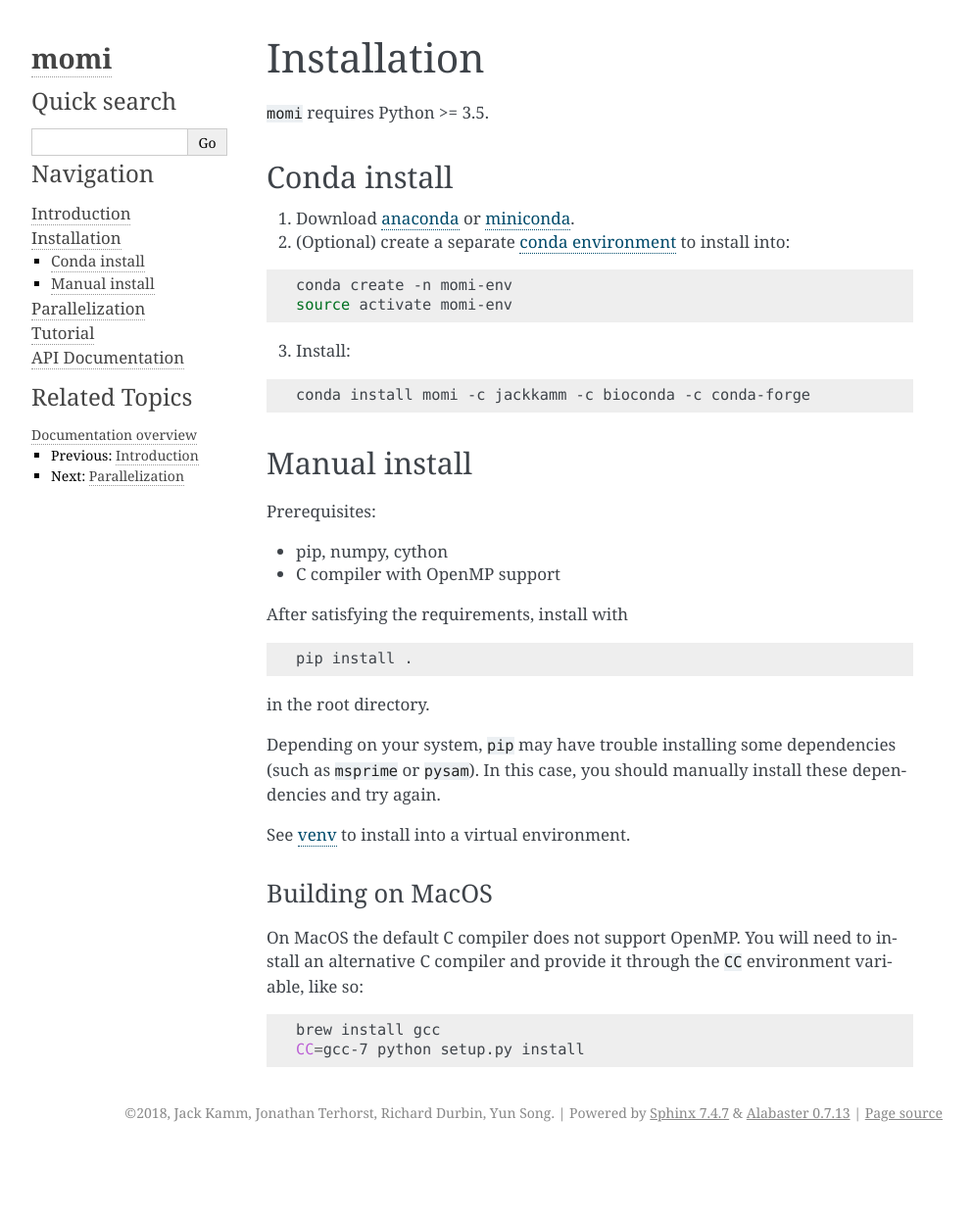
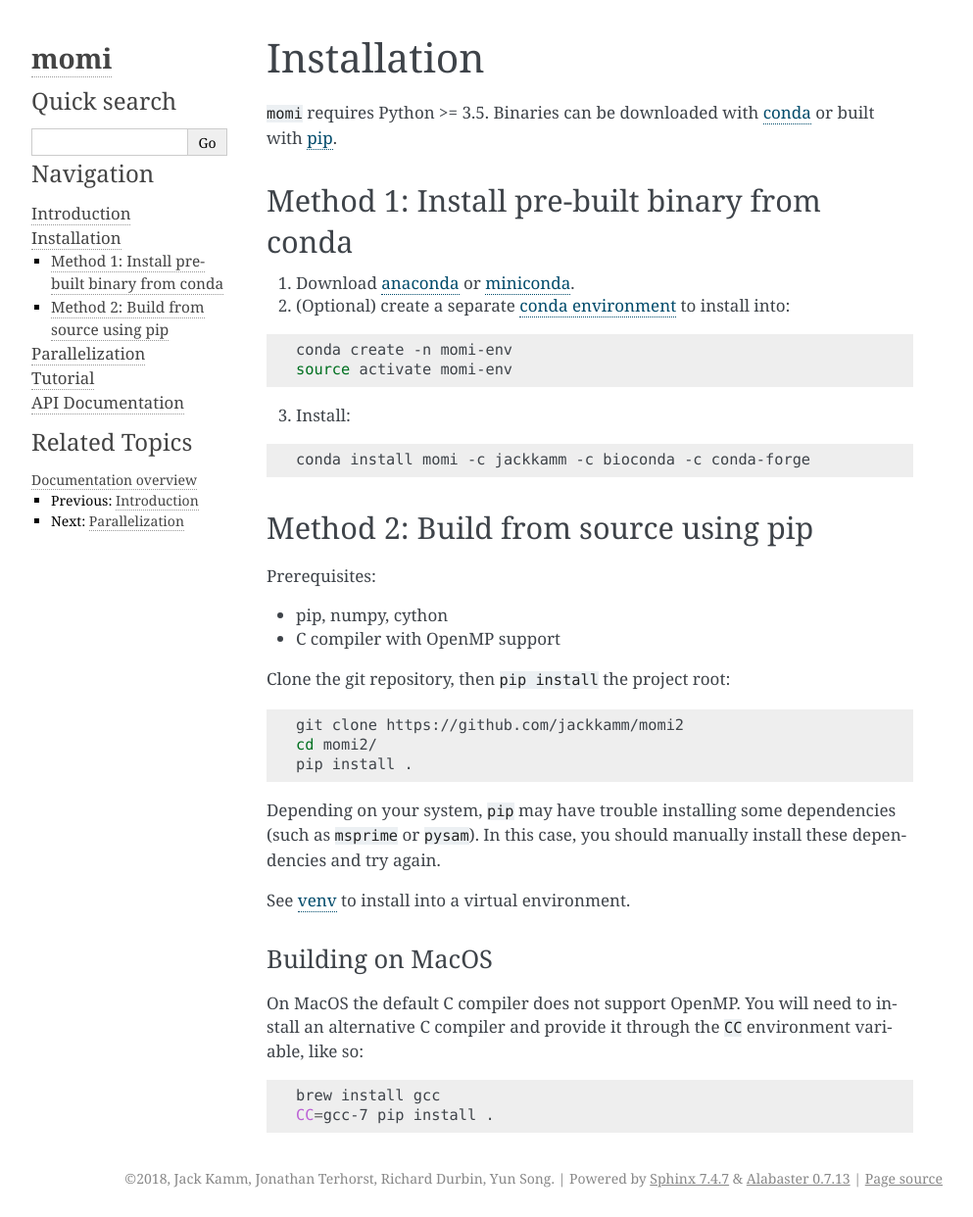
Before and after one commit to popgenmethods/momi2, a Sphinx documentation site: the page built from docs/installation.rst, in a window 1280 px wide. Shown: the whole page at 98% size, without its empty margins (148-1141 px from the left). Built offline with Sphinx 7.4.7, drawn with Linux system fonts in a browser that asks for light colours; before the commit the page ends 1175 px from its top, so only the background shows below that.

Commit message:
installation docs

```diff
--- a/docs/installation.rst
+++ b/docs/installation.rst
@@ -4,11 +4,11 @@
 Installation
 ============
 
-``momi`` requires Python >= 3.5.
+``momi`` requires Python >= 3.5. Binaries can be downloaded with `conda <https://conda.io/docs/>`_ or built with `pip <https://pip.readthedocs.io/en/stable/>`_.
 
--------------
-Conda install
--------------
+---------------------------------------------
+Method 1: Install pre-built binary from conda
+---------------------------------------------
 
 1. Download `anaconda <https://www.anaconda.com/download/>`_ or `miniconda <https://conda.io/miniconda.html>`_.
 2. (Optional) create a separate `conda environment <https://conda.io/docs/user-guide/tasks/manage-environments.html>`_ to install into:
@@ -24,22 +24,22 @@
 
     conda install momi -c jackkamm -c bioconda -c conda-forge
 
---------------
-Manual install
---------------
+-------------------------------------
+Method 2: Build from source using pip
+-------------------------------------
 
 Prerequisites:
 
 * pip, numpy, cython
 * C compiler with OpenMP support
 
-After satisfying the requirements, install with
+Clone the git repository, then ``pip install`` the project root:
 
 .. code:: bash
 
+    git clone https://github.com/jackkamm/momi2
+    cd momi2/
     pip install .
-
-in the root directory.
 
 Depending on your system, ``pip`` may have trouble installing some
 dependencies (such as ``msprime`` or ``pysam``).
@@ -47,9 +47,9 @@
 
 See  `venv <https://docs.python.org/3/tutorial/venv.html>`_ to install into a virtual environment.
 
-..............
+.................
 Building on MacOS
-..............
+.................
 
 On MacOS the default C compiler does
 not support OpenMP. You will need to install an
@@ -59,4 +59,4 @@
 .. code:: bash
 
     brew install gcc
-    CC=gcc-7 python setup.py install
+    CC=gcc-7 pip install .
```
